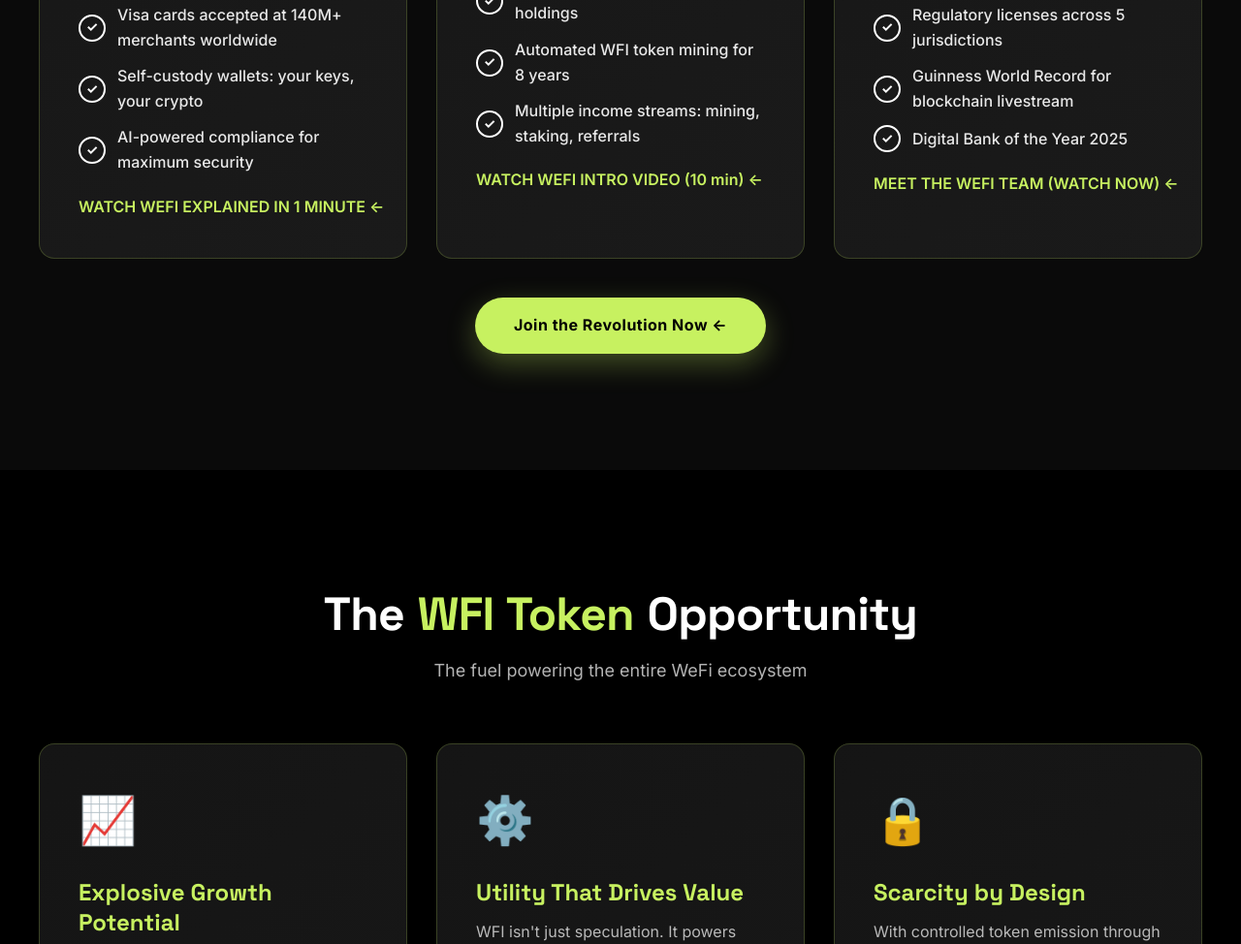
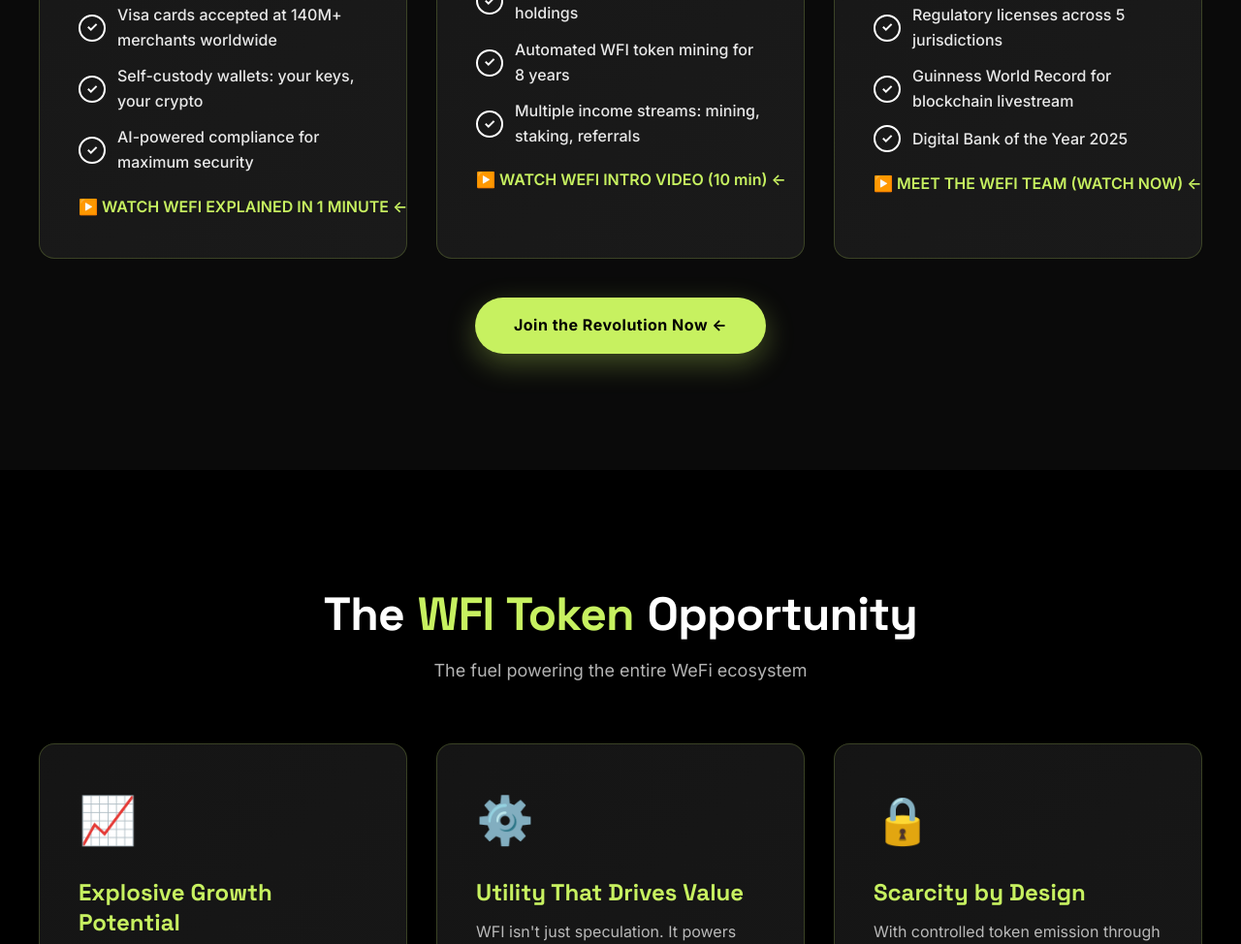
Before and after one commit to MusaTheGiant/wefi-deobank-mine-and-stake-wfi-coins-earn-daily-rewards-2025-12-09-ntm13, a plain HTML site: page index.html in a window 1280 px wide. Shown: the part 2227-3201 px from the top of the page at 97% size. Drawn offline with Linux system fonts and the light colour scheme; no server answers.

Commit message:
Update index.html

```diff
--- a/index.html
+++ b/index.html
@@ -2696,7 +2696,7 @@
                         <li>Self-custody wallets: your keys, your crypto</li>
                         <li>AI-powered compliance for maximum security</li>
                     </ul>
-                    <a href="#" class="feature-cta" onclick="openVideoModal(event, 'youtube', 'JMPGNho-jX0')">WATCH WEFI EXPLAINED IN 1 MINUTE ←</a>
+                    <a href="#" class="feature-cta" onclick="openVideoModal(event, 'youtube', 'JMPGNho-jX0')">▶️ WATCH WEFI EXPLAINED IN 1 MINUTE ←</a>
                 </div>
 
                 <div class="feature-card fade-in-on-scroll">
@@ -2710,7 +2710,7 @@
                         <li>Automated WFI token mining for 8 years</li>
                         <li>Multiple income streams: mining, staking, referrals</li>
                     </ul>
-                    <a href="#" class="feature-cta" onclick="openVideoModal(event, 'vimeo', '1145731075')">WATCH WEFI INTRO VIDEO (10 min) ←</a>
+                    <a href="#" class="feature-cta" onclick="openVideoModal(event, 'vimeo', '1145731075')">▶️ WATCH WEFI INTRO VIDEO (10 min) ←</a>
                 </div>
 
                 <div class="feature-card fade-in-on-scroll">
@@ -2724,7 +2724,7 @@
                         <li>Guinness World Record for blockchain livestream</li>
                         <li>Digital Bank of the Year 2025</li>
                     </ul>
-                    <a href="#" class="feature-cta" onclick="openVideoModal(event, 'youtube', 'WGkCV94z9Ao')">MEET THE WEFI TEAM (WATCH NOW) ←</a>
+                    <a href="#" class="feature-cta" onclick="openVideoModal(event, 'youtube', 'WGkCV94z9Ao')">▶️ MEET THE WEFI TEAM (WATCH NOW) ←</a>
                 </div>
             </div>
 
```
